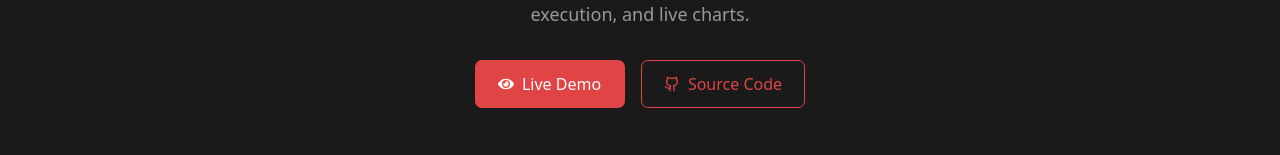
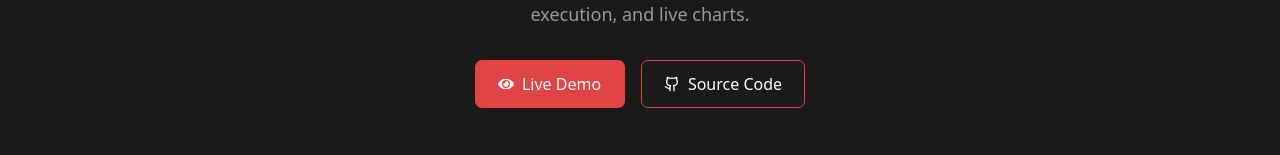
Before and after one commit to krazio-01/Portfolio, a React (Vite) app: page /work/AetherBot in a window 1280 px wide. Shown: the part 283-438 px from the top of the page. Built offline with nearby package versions, Linux system fonts and the light colour scheme.

Commit message:
update secondary button color

```diff
--- a/package.json
+++ b/package.json
@@ -4,7 +4,7 @@
     "version": "0.0.0",
     "type": "module",
     "scripts": {
-        "dev": "vite",
+        "dev": "vite --host",
         "build": "vite build",
         "lint": "eslint . --ext js,jsx --report-unused-disable-directives --max-warnings 0",
         "preview": "vite preview"
--- a/src/pages/Work/details/projectDetails.css
+++ b/src/pages/Work/details/projectDetails.css
@@ -106,12 +106,11 @@
 .btn--secondary {
     background: transparent;
     border-color: var(--red);
-    color: var(--red);
+    color: var(--primary-color1);
 }
 
 .btn--secondary:hover {
     background: var(--red);
-    color: var(--primary-color1);
 }
 
 .btn--ghost {
```
